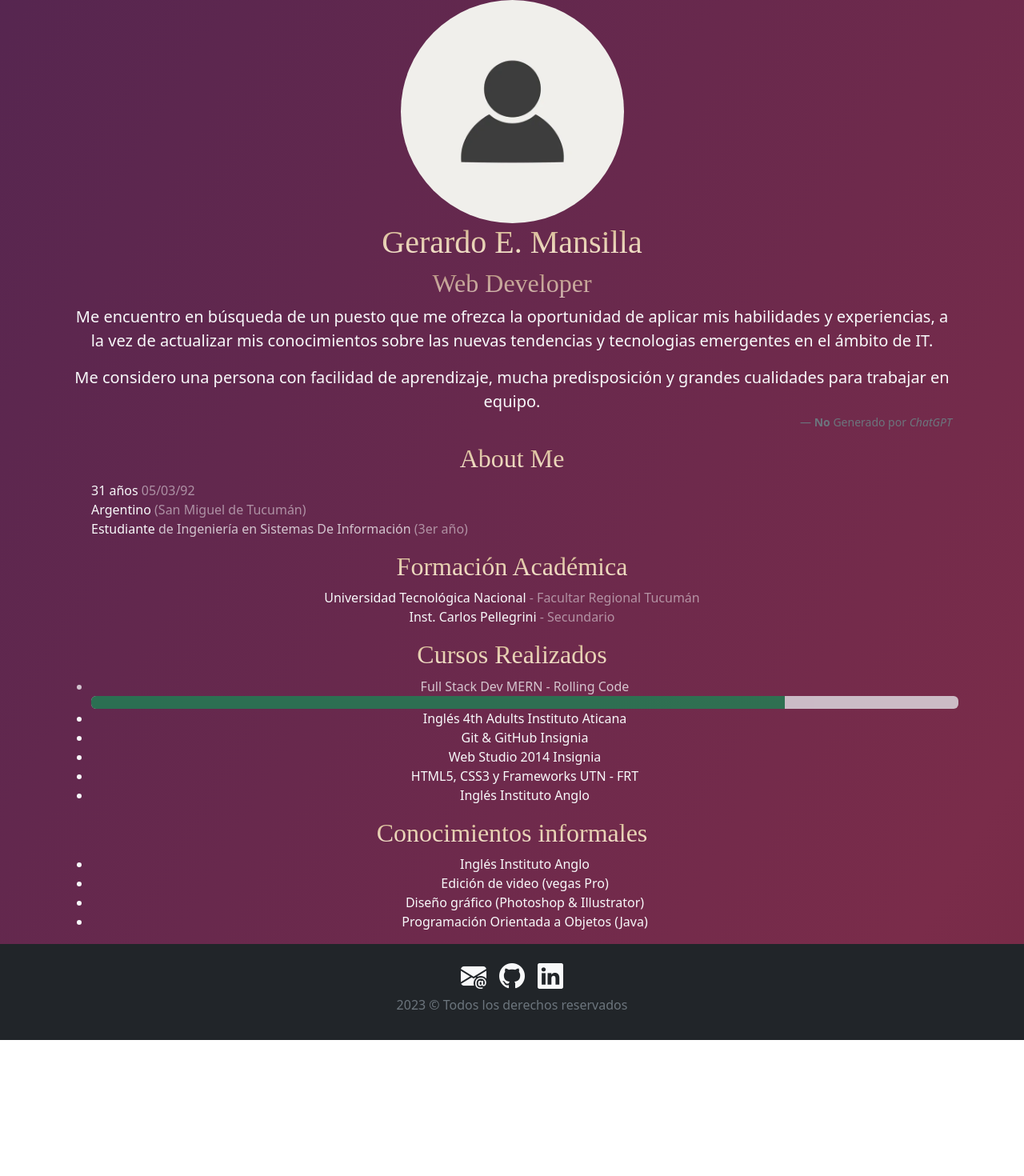
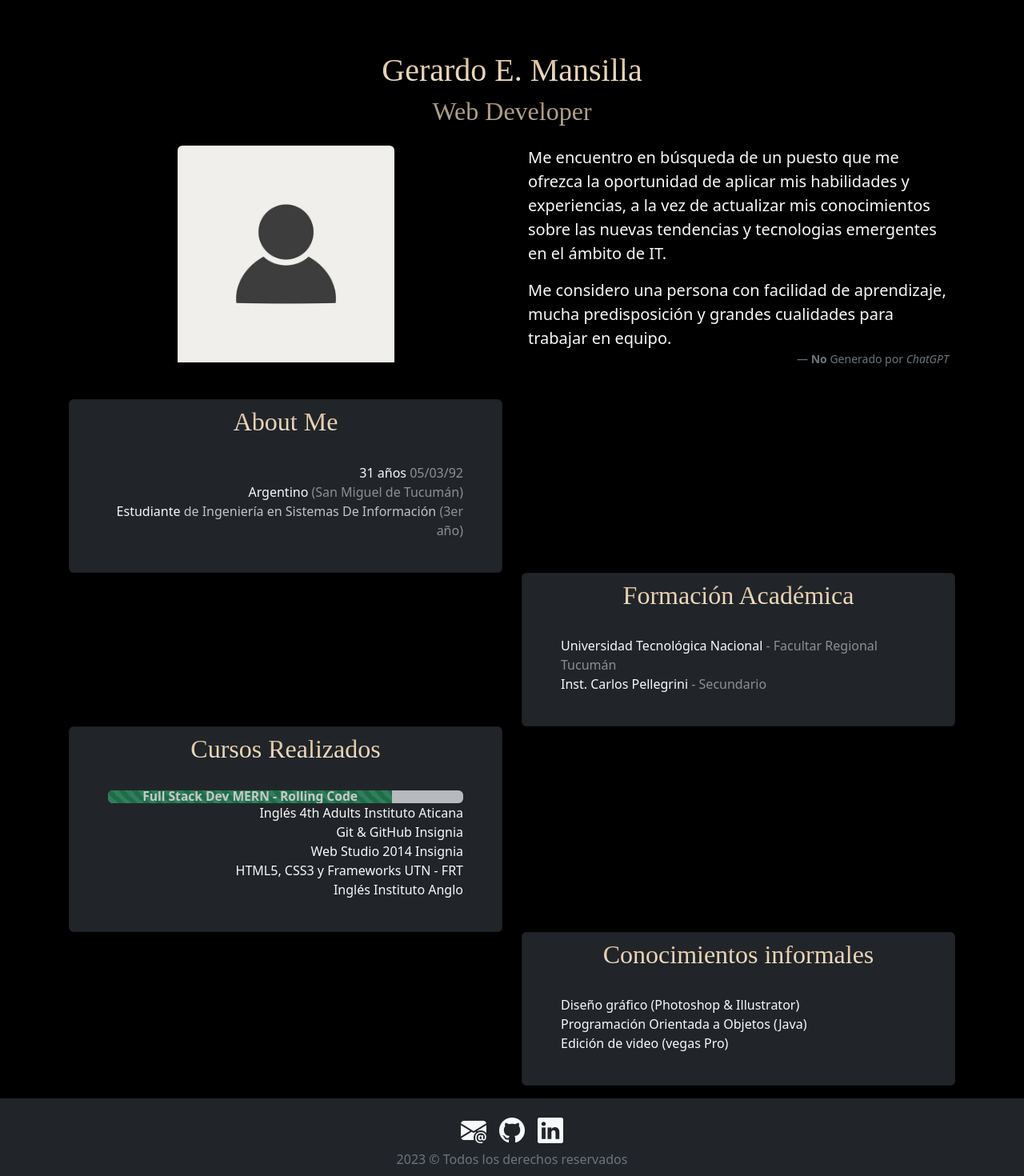
Before and after one commit to pequege/pequege.github.io, a React (Vite) app: page / in a window 1280 px wide. Shown: the top 1470 px of the page at 80% size. Before the commit the page ends 1300 px from the top, so only its background shows below. Built offline with nearby package versions, Linux system fonts and the light colour scheme; a web font is replaced by a local one.

Commit message:
fondo animado en suspenso, secciones con cards

```diff
--- a/src/App.jsx
+++ b/src/App.jsx
@@ -1,4 +1,4 @@
-import { Container, ProgressBar } from 'react-bootstrap';
+import { Card, Col, Container, ProgressBar, Row } from 'react-bootstrap';
 import './App.css'
 import 'bootstrap/dist/css/bootstrap.min.css';
 import 'bootstrap-icons/font/bootstrap-icons.css';
@@ -8,12 +8,16 @@ import imagen_perfil from './assets/user-profile-icon.webp'
 function App() {
   return (
     <>
-      <Container className='text-light text-center'>
-        <img src={imagen_perfil} className='img-fluid rounded-circle w-25'/>
+      <Container className='text-light text-center p-3 mt-5'>
         <h1>Gerardo E. Mansilla</h1>
         <h2 className='opacity-75'>Web Developer</h2>
+        <Row className='my-4 pe-0'>
+          <Col md={6} >
+            <img src={imagen_perfil} className='img-fluid rounded-top w-50'/>
+          </Col>
+          <Col md={6}>
             <figure className='mx-2 text-justify'>
-          <blockquote className='blockquote lead'>
+              <blockquote className='blockquote lead text-start'>
                 <p>
                 Me encuentro en búsqueda de un puesto que me ofrezca la oportunidad de aplicar mis
                 habilidades y experiencias, a la vez de actualizar mis conocimientos sobre las nuevas
@@ -31,41 +35,84 @@ function App() {
                 <strong>No</strong> Generado por <cite title="Source Title">ChatGPT</cite>
               </figcaption>
             </figure>
+          </Col>
+        </Row>
         <section>
+          <Row>
+            <Col md={6}>
+              <Card bg='dark' text='light' className='p-2'>
+                <Card.Title>
                   <h2>About Me</h2>
-          <ul className='list-unstyled text-start mx-4'>
+                </Card.Title>
+                <Card.Body>
+                  <ul className='list-unstyled text-end mx-4'>
                     <li className='ms-2'>31 años <span className='opacity-50'> 05/03/92</span></li>
                     <li className='ms-2'>Argentino <span className='opacity-50'>(San Miguel de Tucumán)</span></li>
                     <li className='ms-2'>Estudiante <span className='opacity-75'> de Ingeniería en Sistemas De Información</span> <span className='opacity-50'>(3er año)</span></li>
                   </ul>
+                </Card.Body>
+              </Card>
+            </Col>
+          </Row>
         </section>
         <section>
+          <Row>
+            <Col md={6} className='ms-auto me-0'>
+              <Card bg='dark' text='light' className='p-2'>
+                <Card.Title>
                   <h2>Formación Académica</h2>
-          <ul className='list-unstyled mx-4'>
+                </Card.Title>
+                <Card.Body>
+                <ul className='list-unstyled mx-4 text-start'>
                   <li className='text-decoration-none'>Universidad Tecnológica Nacional<span className='opacity-50'> - Facultar Regional Tucumán</span></li>
                   <li>Inst. Carlos Pellegrini<span className='opacity-50'> - Secundario</span></li>
                   <li></li>
                 </ul>
+                </Card.Body>
+              </Card>
+            </Col>
+          </Row>
         </section>
         <section>
+          <Row>
+            <Col md={6}>
+              <Card bg='dark' text='light' className='p-2'>
+                <Card.Title>
                   <h2>Cursos Realizados</h2>
-          <ul>
-            <li className='opacity-75'>Full Stack Dev MERN - Rolling Code <ProgressBar variant='success' now={80}></ProgressBar></li>
+                </Card.Title>
+                <Card.Body>
+                <ul className='list-unstyled mx-4 text-end'>
+                  <li className='opacity-75'>
+                    <ProgressBar variant='success' now={80} label='Full Stack Dev MERN - Rolling Code' animated></ProgressBar>
+                  </li>
                   <li>Inglés 4th Adults Instituto Aticana</li>
                   <li>Git & GitHub Insignia</li>
                   <li>Web Studio 2014 Insignia</li>
                   <li>HTML5, CSS3 y Frameworks UTN - FRT</li>
                   <li>Inglés Instituto Anglo</li>
                 </ul>
+                </Card.Body>
+              </Card>
+            </Col>
+          </Row>
         </section>
         <section>
+          <Row>
+            <Col md={6} className='ms-auto me-0'>
+              <Card bg='dark' text='light' className='p-2'>
+                <Card.Title>
                   <h2>Conocimientos informales</h2>
-          <ul>
-            <li>Inglés Instituto Anglo</li>
-            <li>Edición de video (vegas Pro)</li>
+                </Card.Title>
+                <Card.Body>
+                <ul className='list-unstyled mx-4 text-start'>
                   <li>Diseño gráfico (Photoshop & Illustrator)</li>
                   <li>Programación Orientada a Objetos (Java)</li>
+                  <li>Edición de video (vegas Pro)</li>
                 </ul>
+                </Card.Body>
+              </Card>
+            </Col>
+          </Row>
         </section>
       </Container>
       <Footer></Footer>
--- a/src/index.css
+++ b/src/index.css
@@ -5,12 +5,8 @@
   padding: 0;
 }
 
-body {
-  /* #81271d, #623177 */
+body{
   background: black;
-  background: linear-gradient(-60deg, #581717, #7a2c4a, #452353, #232453);
-  background-size: 400% 400%;
-  animation: gradient 30s ease infinite;
 }
 
 h1, h2{
@@ -18,6 +14,30 @@ h1, h2{
   background: -webkit-linear-gradient(#d2b48c, antiquewhite);
   -webkit-background-clip: text;
   -webkit-text-fill-color: transparent;
+}
+
+.bg-theme-bottom{
+  background-color: blue;
+  height: 100vh;
+  position: absolute;
+  width: 100%;
+}
+
+.bg-theme-top{
+  background: linear-gradient(-60deg, #581717, #7a2c4a, #452353, #232453);
+  position: relative;
+  height: 100vh;
+}
+
+.animated-color-bg{
+  background: linear-gradient(-60deg, #581717, #7a2c4a, #452353, #232453);
+  background-size: 400% 400%;
+  animation: gradient 30s ease infinite;
+}
+
+.progress-bar{
+  font-size: 1.3em;
+  font-weight: bold;
 }
 
 @keyframes gradient {
```
Lines whose indentation alone changed are shown as unchanged.
